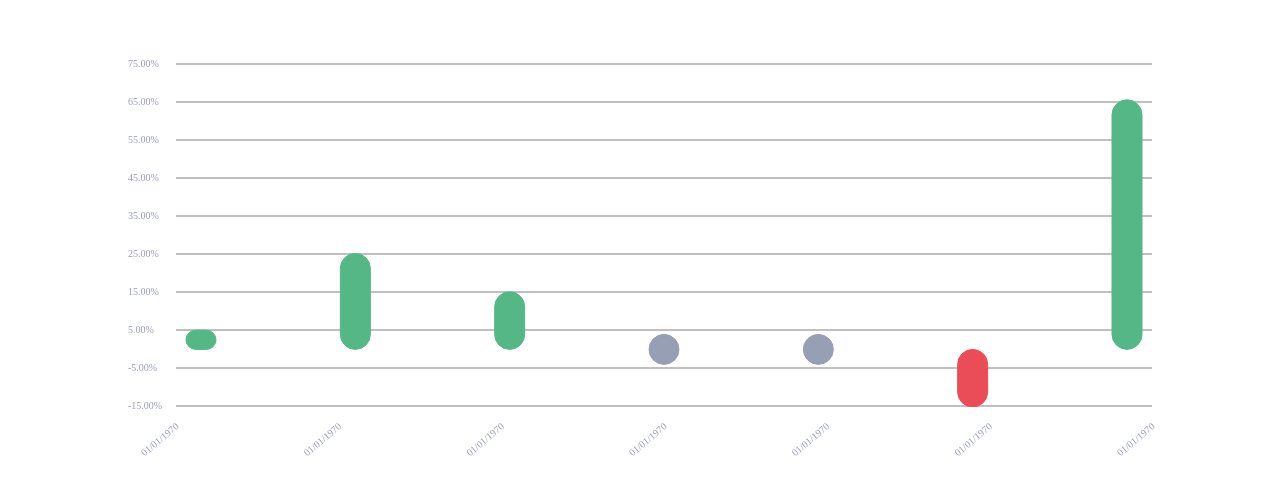
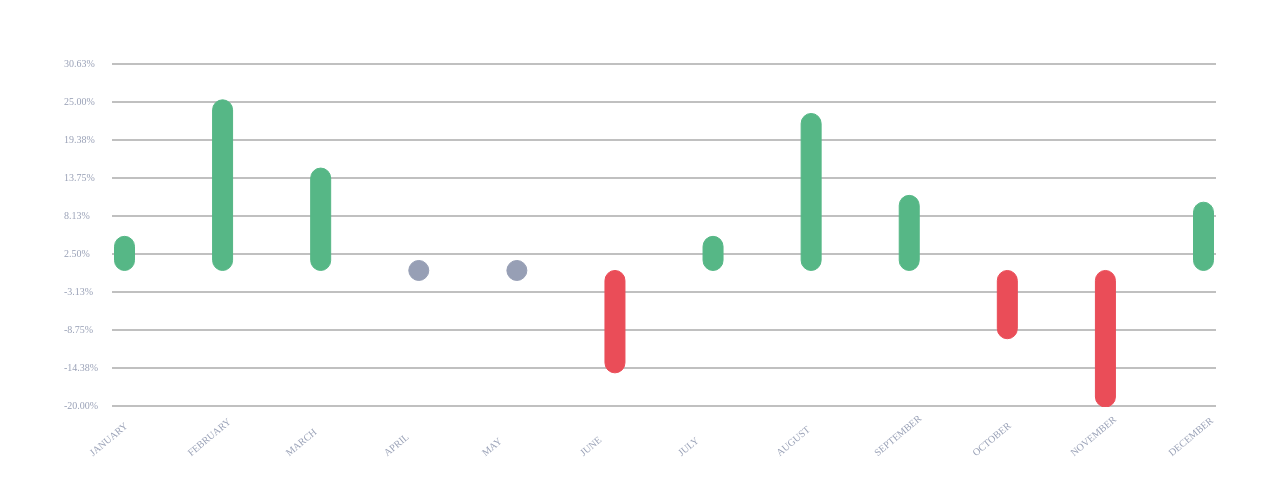
Before and after one commit to ddamiankowalski/light-trading-chart, a website built with Vite: page index.html in a window 1280 px wide. Shown: the part 217-712 px from the top of the page. Built offline with nearby package versions, Linux system fonts and the light colour scheme.

Commit message:
last touches

```diff
--- a/index.html
+++ b/index.html
@@ -9,7 +9,7 @@
   <body>
     <div
       id="app"
-      style="width: 80%; height: 20rem; position: absolute; top: 50%; left: 50%; transform: translate(-50%, -50%)"
+      style="width: 90%; height: 20rem; position: absolute; top: 50%; left: 50%; transform: translate(-50%, -50%)"
     ></div>
     <script type="module" src="/src/demo.ts"></script>
   </body>
--- a/src/api/chart-api.ts
+++ b/src/api/chart-api.ts
@@ -7,20 +7,25 @@ import { OverlayView } from "../views/overlay";
 import { ViewType } from "../interfaces/view";
 import { ValueScaleView } from "../views/value-scale";
 import { TimeScaleView } from "../views/time-scale";
-import { ChartDataType, ChartType } from "../interfaces/chart";
+import { ChartDataType, ChartOptions, ChartType } from "../interfaces/chart";
 import { ColumnLayerView } from "../views/column-layer";
 import { CommonLayerView } from "../views/common-layer";
 
 export class ChartAPI {
   private _component: ChartComponent;
   private _dataView: CommonLayerView;
-  private _overlayView: OverlayView;
+  private _overlayView: OverlayView | null = null;
   private _valueScaleView: ValueScaleView | null = null;
   private _timeScaleView: TimeScaleView | null = null;
   private _eventBus = new EventBus();
   private _viewController = new ViewController();
 
-  constructor(private _container: HTMLElement, private _type: ChartType, private _dataType: ChartDataType = "COLUMNS") {
+  constructor(
+    private _container: HTMLElement,
+    private _type: ChartType,
+    private _dataType: ChartDataType,
+    private _chartOptions: ChartOptions
+  ) {
     this._component = this._createChartComponent(_type);
     this._dataView = this._createDataLayerView();
 
@@ -36,10 +41,7 @@ export class ChartAPI {
 
   public setData(source: RawDataSource): void {
     this._dataView.updateDataSource(source);
-
-    if (this._dataType === "LINE") {
-      this._overlayView.updateDataSource(source);
-    }
+    this._overlayView && this._overlayView.updateDataSource(source);
 
     if (this._valueScaleView && this._timeScaleView) {
       this._valueScaleView.updateDataSource(source);
@@ -55,7 +57,7 @@ export class ChartAPI {
   public setColor(color: string): void {
     //@ts-ignore
     this._dataView.updateColor(color);
-    this._overlayView.updateColor(color);
+    this._overlayView && this._overlayView.updateColor(color);
   }
 
   public setRgbColor(color: string): void {
@@ -64,7 +66,7 @@ export class ChartAPI {
   }
 
   public setTooltipBgColor(color: string): void {
-    this._overlayView.setTooltipBgColor(color);
+    this._overlayView && this._overlayView.setTooltipBgColor(color);
   }
 
   public setZeroLineColor(color: string): void {
@@ -116,6 +118,10 @@ export class ChartAPI {
       throw new Error("Cannot create time scale view");
     }
 
-    return this._viewController.addTimeScaleView(this._component.timeScaleComponent);
+    return this._viewController.addTimeScaleView(
+      this._component.timeScaleComponent,
+      this._dataType,
+      this._chartOptions
+    );
   }
 }
--- a/src/api/create-chart.ts
+++ b/src/api/create-chart.ts
@@ -1,6 +1,11 @@
-import { ChartType } from "../interfaces/chart";
+import { ChartDataType, ChartOptions, ChartType } from "../interfaces/chart";
 import { ChartAPI } from "./chart-api";
 
-export const createChart = (chartContainer: HTMLElement, type: ChartType = "PREVIEW"): ChartAPI => {
-  return new ChartAPI(chartContainer, type);
+export const createChart = (
+  chartContainer: HTMLElement,
+  type: ChartType = "PREVIEW",
+  dataType: ChartDataType,
+  options: ChartOptions
+): ChartAPI => {
+  return new ChartAPI(chartContainer, type, dataType, options);
 };
--- a/src/demo.ts
+++ b/src/demo.ts
@@ -1,15 +1,22 @@
 import { createChart } from ".";
 
-const chart = createChart(document.getElementById("app") as HTMLElement, "FULL");
+const chart = createChart(document.getElementById("app") as HTMLElement, "FULL", "COLUMNS", {
+  stopTimeScaleConvert: true,
+});
 
 chart.setData([
-  { x: 1, y: 5 },
-  { x: 1, y: 25 },
-  { x: 1, y: 15 },
-  { x: 1, y: 0 },
-  { x: 1, y: 0 },
-  { x: 1, y: -15 },
-  { x: 1, y: 65 },
+  { x: "JANUARY", y: 5 },
+  { x: "FEBRUARY", y: 25 },
+  { x: "MARCH", y: 15 },
+  { x: "APRIL", y: 0 },
+  { x: "MAY", y: 0 },
+  { x: "JUNE", y: -15 },
+  { x: "JULY", y: 5 },
+  { x: "AUGUST", y: 23 },
+  { x: "SEPTEMBER", y: 11 },
+  { x: "OCTOBER", y: -10 },
+  { x: "NOVEMBER", y: -20 },
+  { x: "DECEMBER", y: 10 },
 ]);
 
 console.log(chart);
--- a/src/interfaces/chart.ts
+++ b/src/interfaces/chart.ts
@@ -1,3 +1,7 @@
 export type ChartType = "FULL" | "PREVIEW";
 
 export type ChartDataType = "LINE" | "COLUMNS";
+
+export interface ChartOptions {
+  stopTimeScaleConvert: boolean;
+}
--- a/src/renderer/column-layer.ts
+++ b/src/renderer/column-layer.ts
@@ -1,11 +1,10 @@
-import { ChartType } from "../interfaces/chart";
 import { ColumnLayerView } from "../views/column-layer";
 
 export class ColumnLayerRenderer {
   private _ctx: CanvasRenderingContext2D;
   private _canvas: HTMLCanvasElement;
 
-  constructor(private _view: ColumnLayerView, private _type: ChartType) {
+  constructor(private _view: ColumnLayerView) {
     this._ctx = _view.ctx;
     this._canvas = _view.canvas;
   }
@@ -23,7 +22,7 @@ export class ColumnLayerRenderer {
   }
 
   get horizontalMargin(): number {
-    return 50;
+    return 25;
   }
 
   public render() {
@@ -49,7 +48,7 @@ export class ColumnLayerRenderer {
   }
 
   private _drawBox(xCoord: number, yCoord: number, deltaYCoord: number, value: number): void {
-    const colWidth = Math.min((this._view.width - this.horizontalMargin) / (this._view.dataSource.size - 1) / 2, 30);
+    const colWidth = Math.min((this._view.width - this.horizontalMargin) / (this._view.dataSource.size - 1) / 2, 20);
 
     if (value === 0) {
       this._ctx.fillStyle = "#979FB5";
--- a/src/renderer/time-scale.ts
+++ b/src/renderer/time-scale.ts
@@ -1,14 +1,19 @@
+import { ChartDataType, ChartOptions } from "../interfaces/chart";
 import { TimeScaleView } from "../views/time-scale";
 
 export class TimeScaleRenderer {
   private _svgContainer: SVGSVGElement;
 
-  constructor(private _view: TimeScaleView) {
+  constructor(private _view: TimeScaleView, private _dataType: ChartDataType, private _chartOptions: ChartOptions) {
     this._svgContainer = _view.svgContainer;
   }
 
   get view(): TimeScaleView {
     return this._view;
+  }
+
+  get horizontalMargin(): number {
+    return this._dataType === "COLUMNS" ? 25 : 0;
   }
 
   public render(): void {
@@ -18,28 +23,32 @@ export class TimeScaleRenderer {
 
   private _createSvg(y: number): void {
     const colQuantity = this._view.timestamps.length;
-    const colDist = this._view.width / (colQuantity - 1);
+    const colDist = (this._view.width - this.horizontalMargin) / (colQuantity - 1);
 
     let prevX = null;
 
     for (let i = 0; i < colQuantity; i++) {
-      const currX = i * colDist;
+      const currX = i * colDist + (this._dataType === "COLUMNS" ? this.horizontalMargin / 2 : 0);
 
-      if (prevX !== null && (currX - prevX) < 50) {
+      if (prevX !== null && currX - prevX < 50 && this._dataType !== "COLUMNS") {
         continue;
       }
 
+      let text = this._chartOptions?.stopTimeScaleConvert
+        ? this._view.timestamps[i].toString()
+        : new Date(this._view.timestamps[i]).toLocaleDateString("en-GB");
+
       const element = document.createElementNS("http://www.w3.org/2000/svg", "text");
-      var textNode = document.createTextNode(new Date(this._view.timestamps[i]).toLocaleDateString('en-GB'));
+      let textNode = document.createTextNode(text);
       element.appendChild(textNode);
-      element.setAttribute("x", (currX).toString());
+      element.setAttribute("x", currX.toString());
       element.setAttribute("y", y.toString());
-      element.setAttribute('fill', 'rgb(151, 159, 181)');
+      element.setAttribute("fill", "rgb(151, 159, 181)");
       element.classList.add("light-trading-chart__text");
       this._svgContainer.append(element);
 
       element.style.transformOrigin = `${currX}px`;
-      element.style.transform = 'translateY(2.75rem) translateX(-1rem) rotate(320deg)';
+      element.style.transform = "translateY(2.75rem) translateX(-1rem) rotate(320deg)";
       prevX = currX;
     }
   }
--- a/src/views/column-layer.ts
+++ b/src/views/column-layer.ts
@@ -17,7 +17,7 @@ export class ColumnLayerView extends CommonLayerView implements View, SourceView
     type: ChartType
   ) {
     super(_component, _eventBus, _viewInvalidator, type);
-    this._renderer = new ColumnLayerRenderer(this, type);
+    this._renderer = new ColumnLayerRenderer(this);
 
     const handlers: EventHandlers = {};
 
--- a/src/views/controller.ts
+++ b/src/views/controller.ts
@@ -2,7 +2,7 @@ import { DataComponent } from "../components/data";
 import { TimeScaleComponent } from "../components/timescale";
 import { ValueScaleComponent } from "../components/valuescale";
 import { EventBus } from "../events/event-bus";
-import { ChartType } from "../interfaces/chart";
+import { ChartDataType, ChartOptions, ChartType } from "../interfaces/chart";
 import { View, ViewConstructor, ViewInvalidateMessage, ViewType } from "../interfaces/view";
 import { DataSource } from "../source/data-source";
 import { Notifier } from "../utils/notifier";
@@ -43,8 +43,12 @@ export class ViewController {
     return view;
   }
 
-  public addTimeScaleView(component: TimeScaleComponent): TimeScaleView {
-    const view = new TimeScaleView(component, this._viewInvalidator);
+  public addTimeScaleView(
+    component: TimeScaleComponent,
+    dataType: ChartDataType,
+    chartOptions: ChartOptions
+  ): TimeScaleView {
+    const view = new TimeScaleView(component, this._viewInvalidator, dataType, chartOptions);
     this._viewMap.set(ViewType.TimeScaleView, view);
     return view;
   }
--- a/src/views/time-scale.ts
+++ b/src/views/time-scale.ts
@@ -1,4 +1,5 @@
 import { TimeScaleComponent } from "../components/timescale";
+import { ChartDataType, ChartOptions } from "../interfaces/chart";
 import { RawDataSource } from "../interfaces/data-source";
 import { SourceView, View, ViewInvalidateMessage, ViewType } from "../interfaces/view";
 import { TimeScaleRenderer } from "../renderer/time-scale";
@@ -9,7 +10,13 @@ export class TimeScaleView implements View, SourceView {
   private _renderer: TimeScaleRenderer;
   private _timestamps: (number | string)[] = [];
 
-  constructor(private _component: TimeScaleComponent, private _viewInvalidator: Notifier<ViewInvalidateMessage>) {
+  constructor(
+    private _component: TimeScaleComponent,
+    private _viewInvalidator: Notifier<ViewInvalidateMessage>,
+    private _dataType: ChartDataType,
+    private _chartOptions: ChartOptions
+  ) {
+    console.log(_chartOptions);
     this._svgContainer = this._createSvgContainer();
     this._renderer = this._createRenderer();
   }
@@ -44,7 +51,7 @@ export class TimeScaleView implements View, SourceView {
   }
 
   private _createRenderer(): TimeScaleRenderer {
-    return new TimeScaleRenderer(this);
+    return new TimeScaleRenderer(this, this._dataType, this._chartOptions);
   }
 
   private _createSvgContainer(): SVGSVGElement {
```
